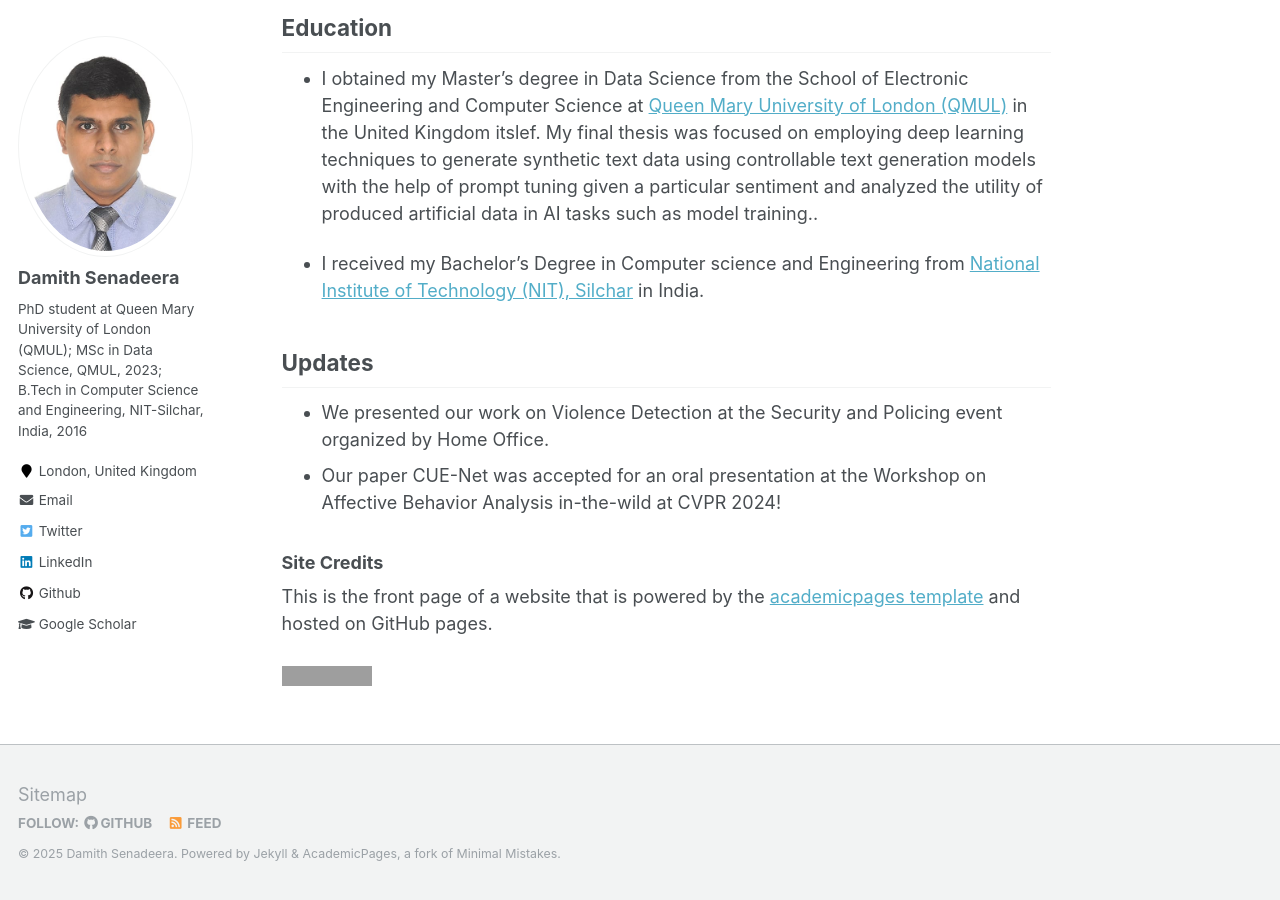
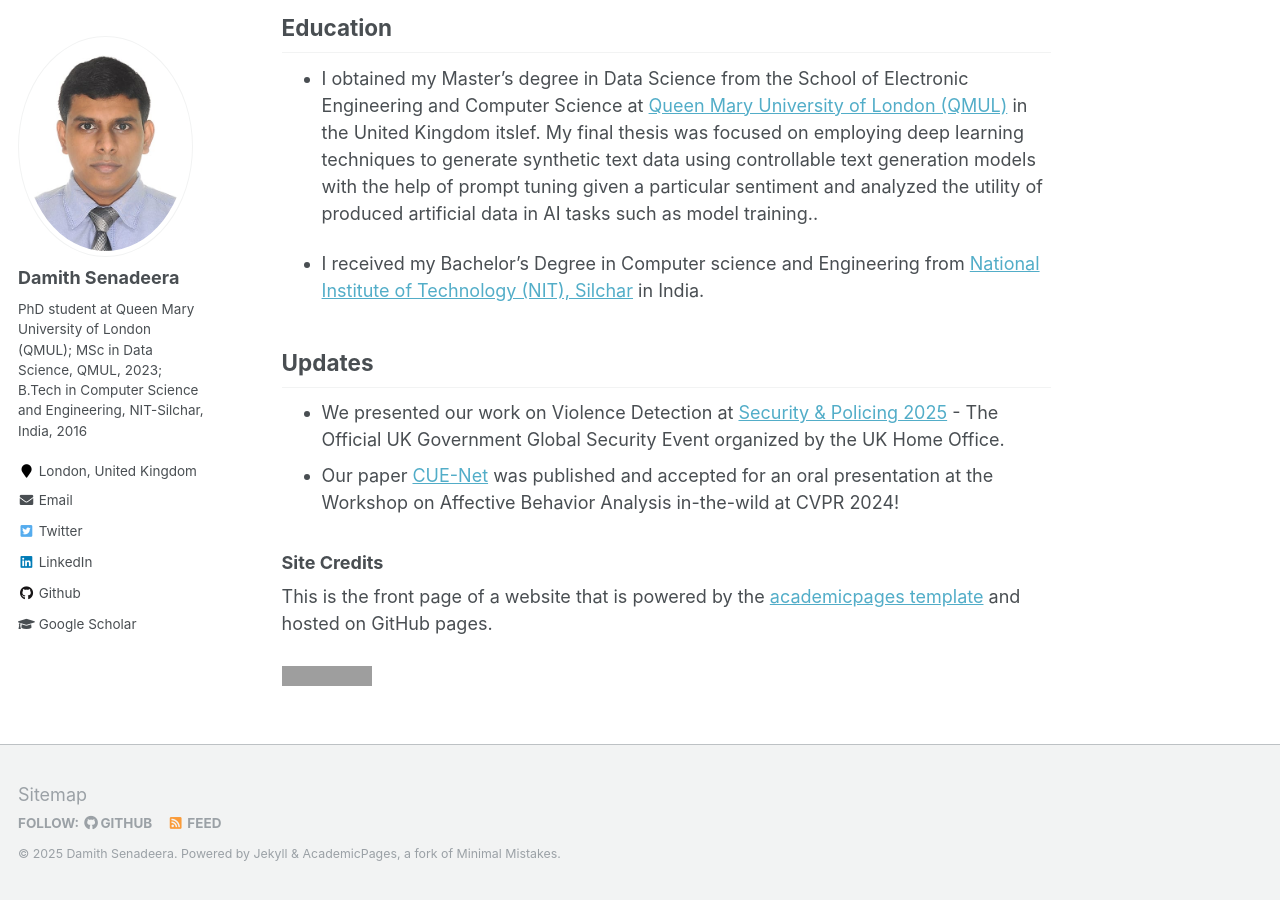
Before and after one commit to damith92/damith92.github.io, a Jekyll site: the page built from _pages/about.md, in a window 1280 px wide and 900 px high, scrolled down 850 px. Built offline with Jekyll 4.4.1, drawn with Linux system fonts in a browser that asks for light colours; grey boxes are pictures that could not be loaded.

Commit message:
text changes 1 commit

```diff
--- a/_pages/about.md
+++ b/_pages/about.md
@@ -25,8 +25,8 @@ I have diverse experience in artificial intelligence, deep learning, and data sc
 
 ## Updates
 
-- We presented our work on Violence Detection at the Security and Policing event organized by Home Office.
-- Our paper CUE-Net was accepted for an oral presentation at the Workshop on Affective Behavior Analysis in-the-wild at CVPR 2024!
+- We presented our work on Violence Detection at [Security & Policing 2025](https://www.linkedin.com/posts/activity-7305395983650021377-3Yi1?utm_source=share&utm_medium=member_desktop&rcm=ACoAABaR2MEB04hmqVKncGCT6lRMw9wX9LDROXw) - The Official UK Government Global Security Event organized by the UK Home Office.
+- Our paper [CUE-Net](https://openaccess.thecvf.com/content/CVPR2024W/ABAW/papers/Senadeera_CUE-Net_Violence_Detection_Video_Analytics_with_Spatial_Cropping_Enhanced_UniformerV2_CVPRW_2024_paper.pdf) was published and accepted for an oral presentation at the Workshop on Affective Behavior Analysis in-the-wild at CVPR 2024!
 
 
 ### Site Credits
```
Also changed, not shown: _pages/publications.md (+1 -1 lines).
